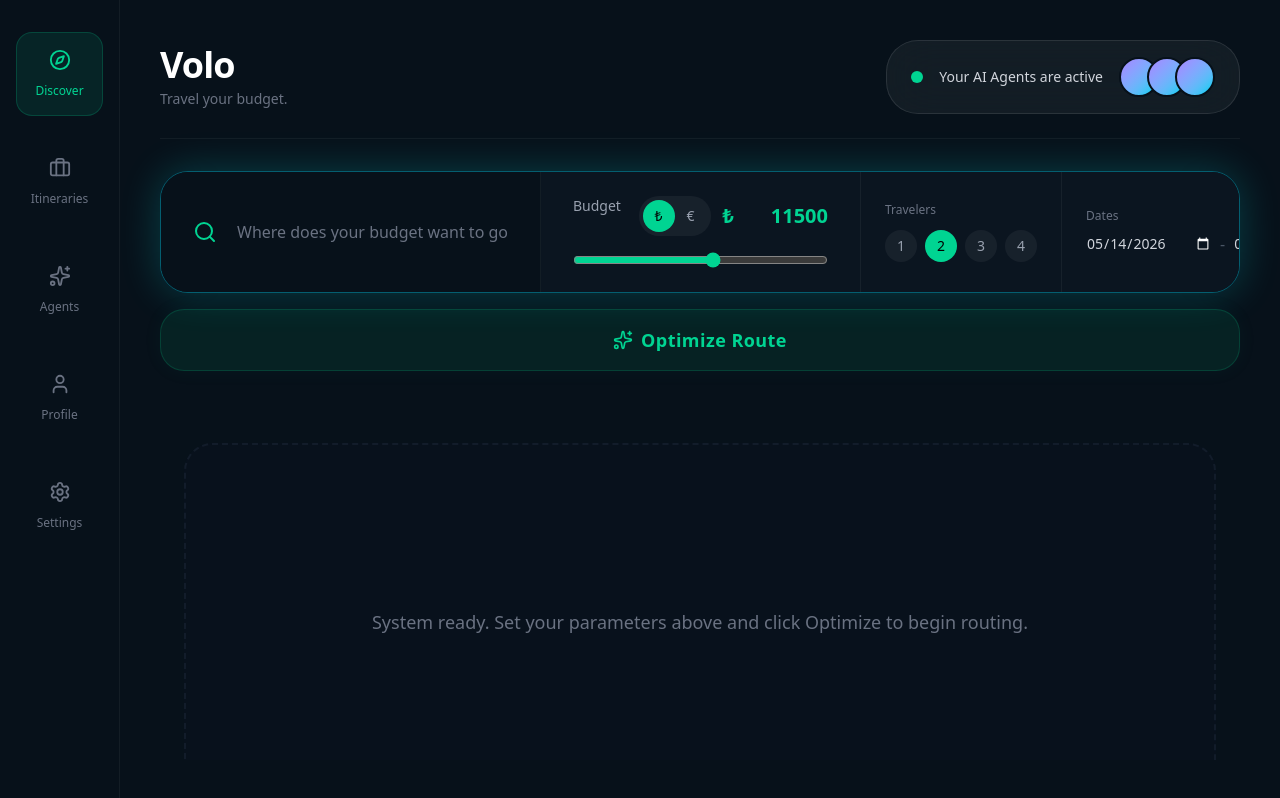
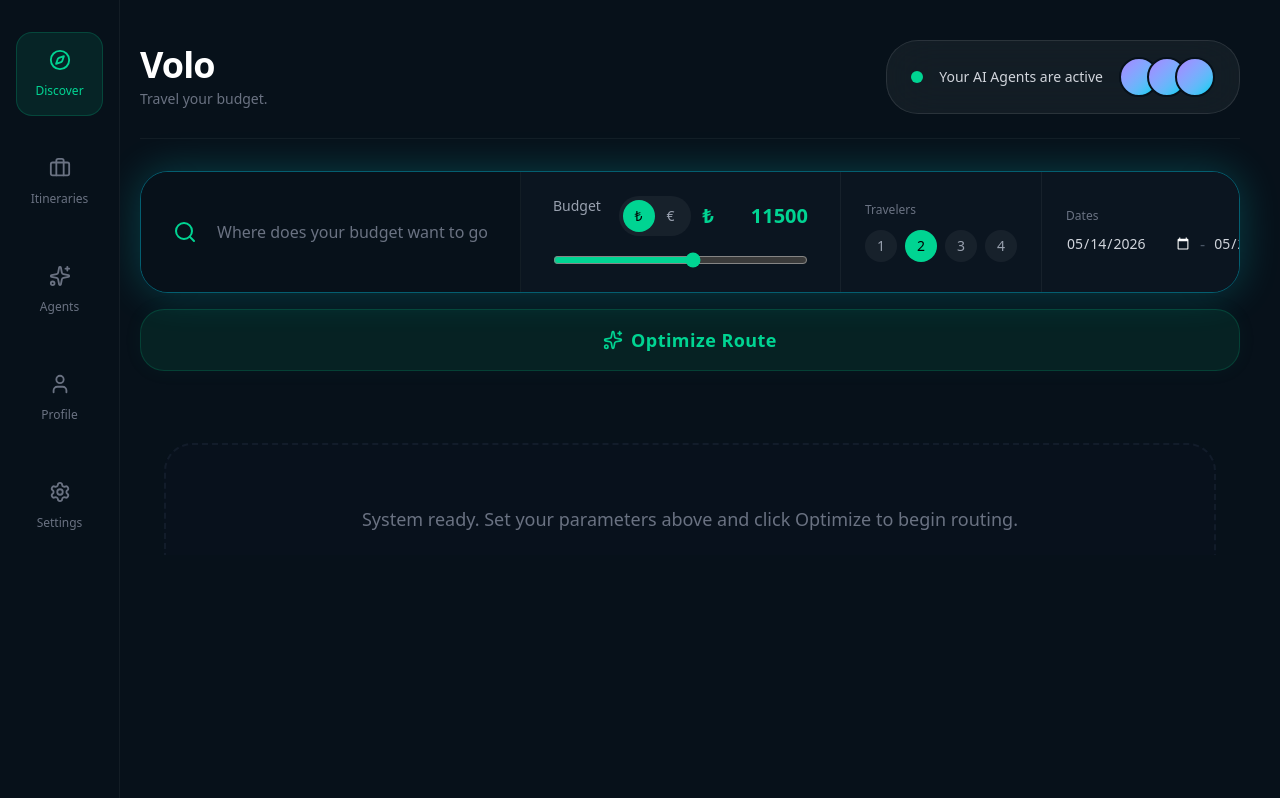
Before and after one commit to tseliasas/Volo, a Next.js app in the folder frontend/: page / in a window 1280 px wide. Built offline with nearby package versions, Linux system fonts and the light colour scheme.

Commit message:
Fixed sidebar and main page scrolling issue

```diff
--- a/frontend/app/layout.tsx
+++ b/frontend/app/layout.tsx
@@ -33,7 +33,7 @@ export default function RootLayout({
         h-screen and overflow-hidden prevent the whole website from scrolling,
         forcing only the main content area to scroll.
       */}
-<body className="bg-[#07111A] text-white h-screen overflow-hidden" suppressHydrationWarning>
+<body className="bg-[#07111A] text-white" suppressHydrationWarning>
         {/* THE MASTER WRAPPER: Puts the Sidebar and the Page Content side-by-side */}
         <div className="flex h-full w-full">
 
@@ -41,7 +41,7 @@ export default function RootLayout({
           <Sidebar />
 
           {/* 2. THE DYNAMIC PAGE CONTENT (Discover, Vault, Profile, etc.) */}
-          <main className="flex-1 overflow-y-auto relative p-10">
+          <main className="ml-[100px] flex-1 overflow-y-auto relative p-10">
             {children}
           </main>
 
--- a/frontend/components/dashboard/Sidebar.tsx
+++ b/frontend/components/dashboard/Sidebar.tsx
@@ -46,11 +46,19 @@ export default function Sidebar() {
   return (
     <div
       className="
+        fixed
+        left-0
+        top-0
+        h-screen
         w-[120px]
-        border-r border-white/5
-        flex flex-col justify-between
+        border-r
+        border-white/5
+        flex
+        flex-col
+        justify-between
         py-8
-        h-full
+        bg-[#07111A]
+        z-50
       "
     >
       {/* NAV */}
```
